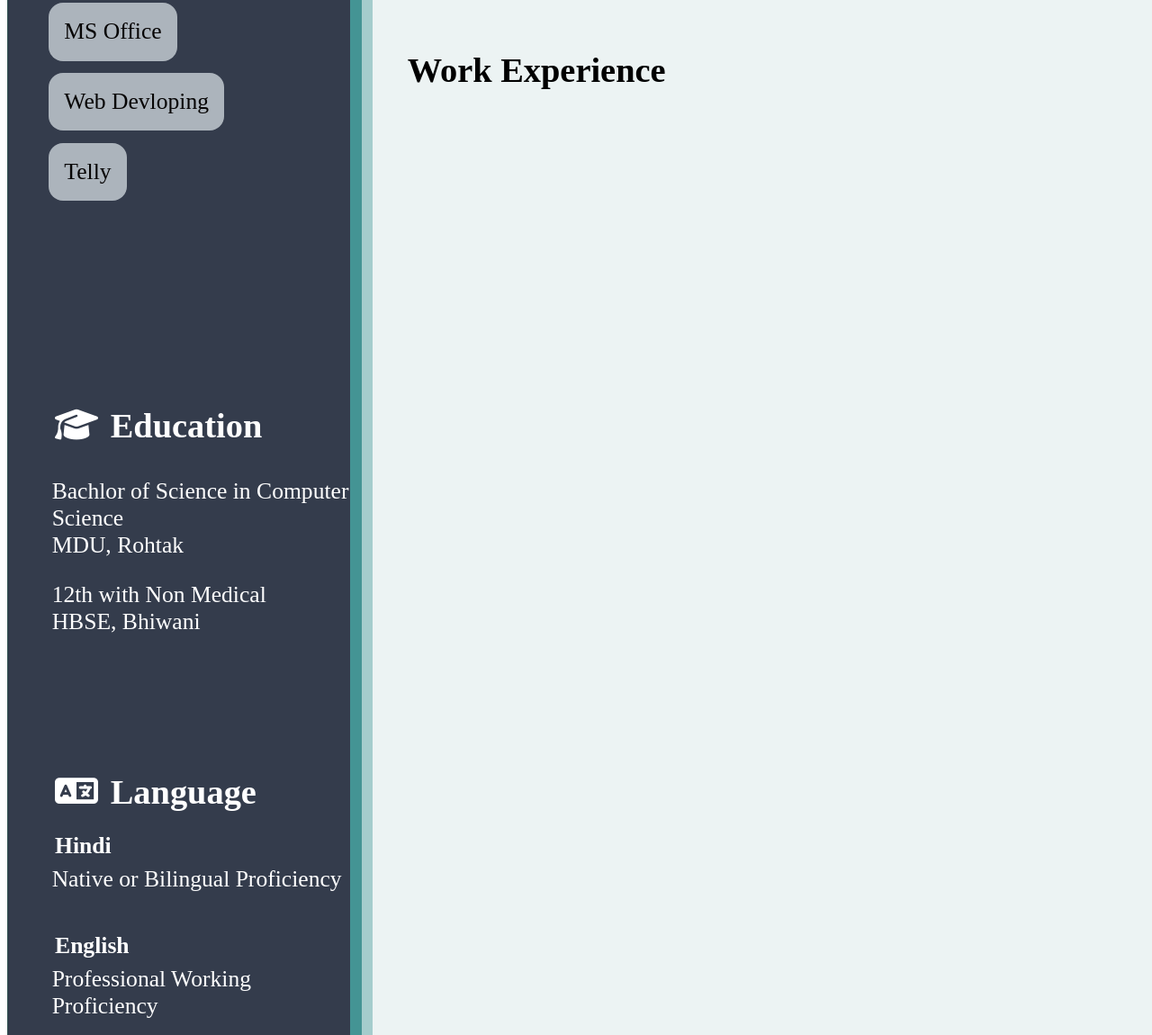
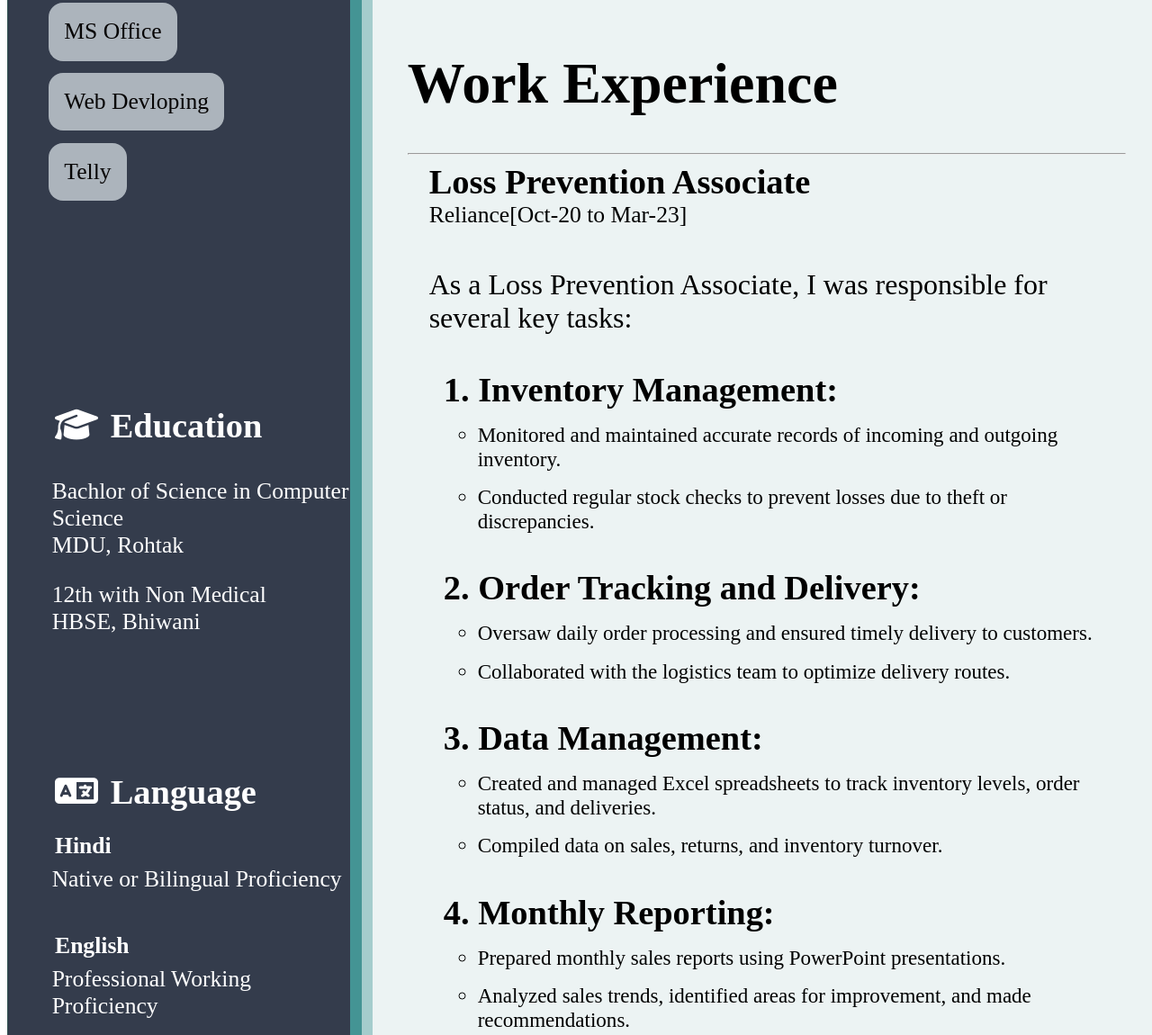
Before and after one commit to devnain21/Resume, a plain HTML site: page index.html in a window 1280 px wide. Shown: the part 706-1856 px from the top of the page at 90% size. Drawn offline with Linux system fonts and the light colour scheme.

Commit message:
basic chokange

```diff
--- a/index.html
+++ b/index.html
@@ -30,6 +30,36 @@
         </div>
             <div class="work">
                 <h1>Work Experience</h1>
+                <hr>
+                <div class="company-post basic-2"><b>Loss Prevention Associate</b>
+                    <div class="period">Reliance[Oct-20 to Mar-23]</div>
+                    <br>
+                    <div style="font-size: 2.5vw;">As a Loss Prevention Associate, I was responsible for several key tasks:</div>
+
+
+                </div>
+                <div class="work-detail">
+                    <ol >1. Inventory Management:
+                        <li>Monitored and maintained accurate records of incoming and outgoing inventory.</li>
+                        <li>Conducted regular stock checks to prevent losses due to theft or discrepancies.</li>
+                    </ol>
+                    <ol>2. Order Tracking and Delivery:
+                      <li>Oversaw daily order processing and ensured timely delivery to customers.</li>
+                      <li>Collaborated with the logistics team to optimize delivery routes.</li>
+                    </ol>
+
+                    <ol>3. Data Management:
+                        <li>Created and managed Excel spreadsheets to track inventory levels, order status, and deliveries.</li>
+                        <li>Compiled data on sales, returns, and inventory turnover.</li>
+                      </ol>
+
+                      <ol>4. Monthly Reporting:
+                        <li>Prepared monthly sales reports using PowerPoint presentations.</li>
+                        <li>Analyzed sales trends, identified areas for improvement, and made recommendations.</li>
+                      </ol>
+                </div>
+
+
 
             </div>
 
--- a/style.css
+++ b/style.css
@@ -7,7 +7,7 @@
     justify-content: center;
     align-self: center;
 }
-*{
+.main-left li{
     list-style: none;
 }
 .main-left {
@@ -210,3 +210,32 @@ font-family: Arial, Helvetica, sans-serif;
 .work {
     height: 50%;
 }
+
+/* work experience */
+
+.basic-2 {
+    font-size: 3vw;
+    margin-left: 3%;
+
+}
+
+.work-detail li {
+    font-size: 1.8vw;
+    list-style: circle;
+    margin:2% 0 1% 5%;
+    font-weight: 400;
+}
+.main-right2 ol {
+    font-size: 3vw;
+    font-weight: 700;
+
+
+}
+.main-right2 h1 {
+    font-size: 5vw;
+    margin-bottom: 5%;
+}
+
+.period {
+    font-size: 2vw;
+}
```
